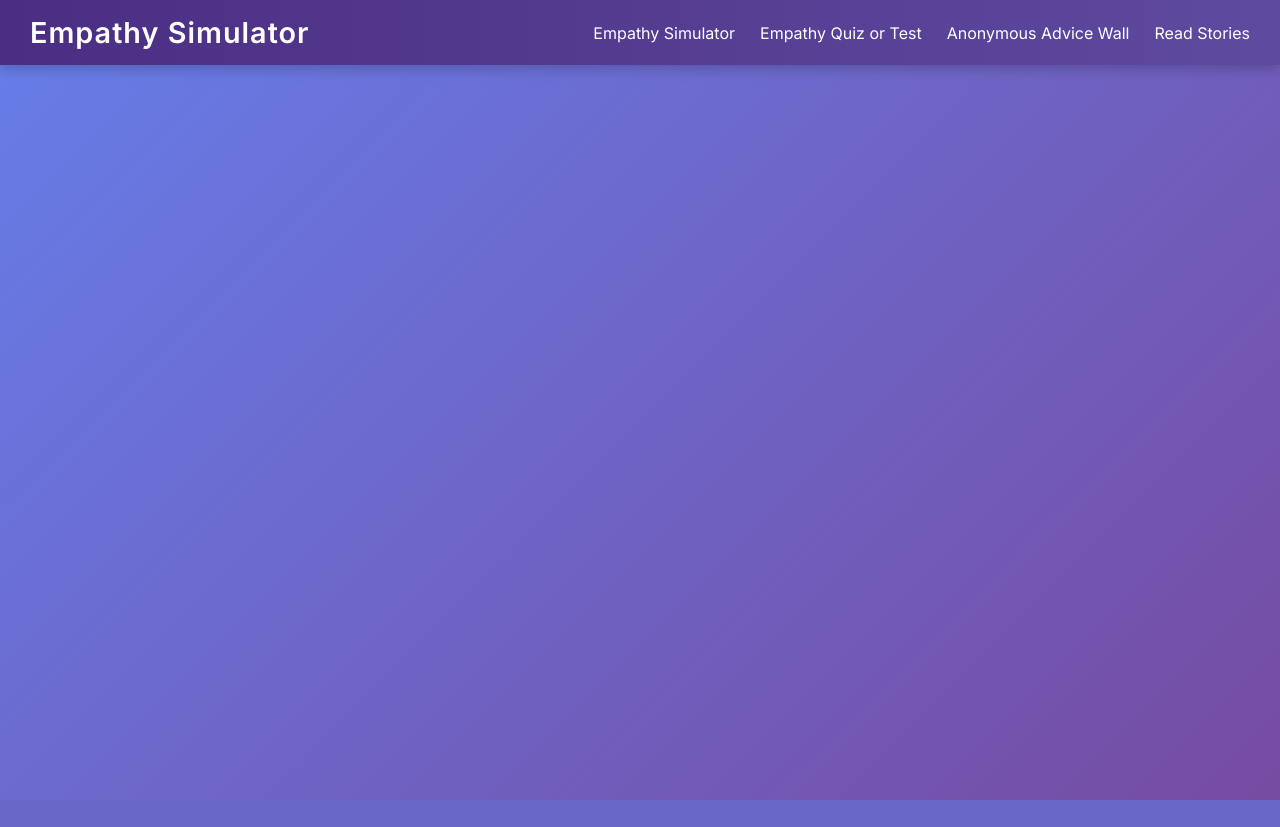
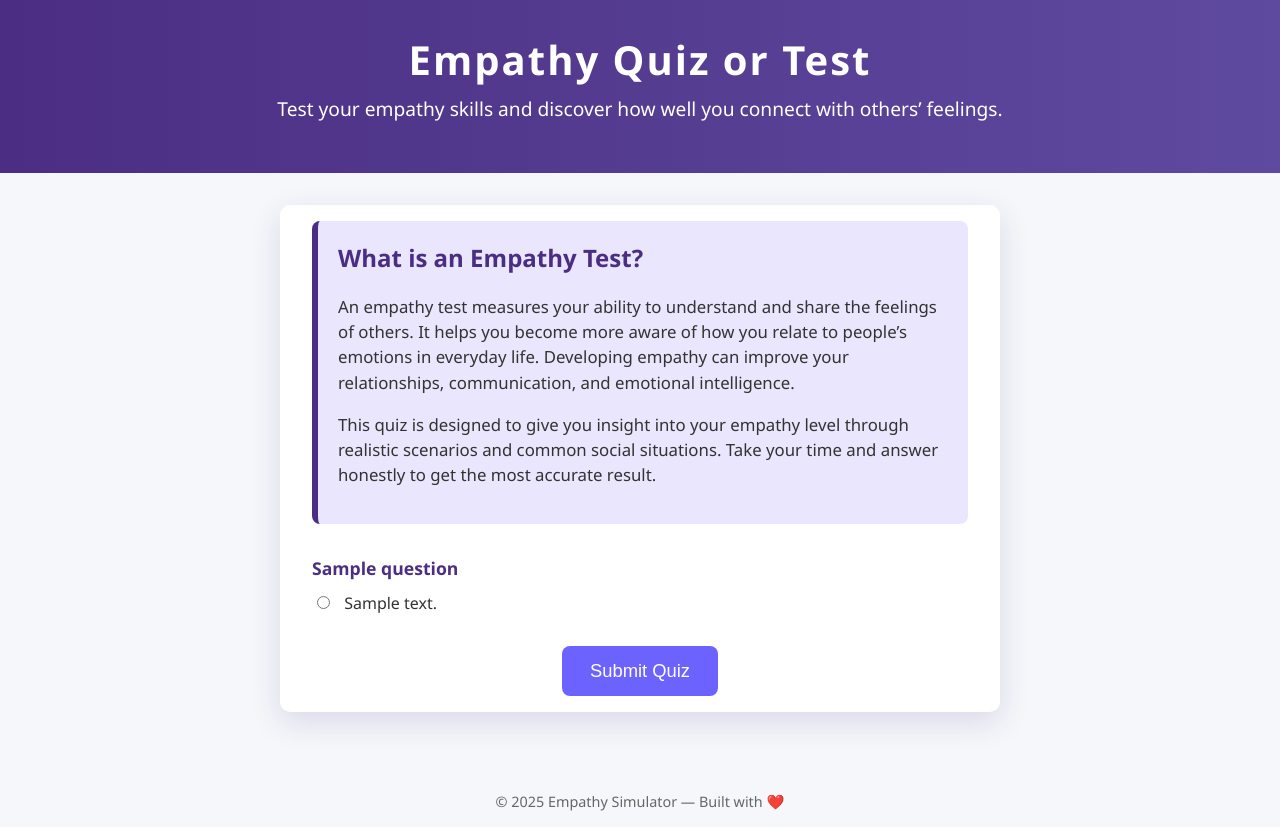
Before and after one commit to jonakuka/empathy-stimulator, a PHP site: page /empathy_quiz.php in a window 1280 px wide. Before the commit the page ends 800 px from the top, so only its background shows below. Run offline with PHP 8.4, Linux system fonts and the light colour scheme; tables that the repository leaves empty or names only in its code hold one stand-in row (values such as "Sample post").

Commit message:
Update empathy_quiz.php

```diff
--- a/empathy_quiz.php
+++ b/empathy_quiz.php
@@ -1,23 +1,242 @@
+<?php
+include_once 'config.php';
+
+// Enable error reporting for debugging
+ini_set('display_errors', 1);
+error_reporting(E_ALL);
+
+$score = 0;
+$totalQuestions = 0;
+$feedback = '';
+
+if ($_SERVER['REQUEST_METHOD'] === 'POST' && isset($_POST['answers'])) {
+    $answers = $_POST['answers'];
+    $totalQuestions = count($answers);
+    $score = 0;
+
+    foreach ($answers as $question_id => $option_id) {
+        $question_id = (int)$question_id;
+        $option_id = (int)$option_id;
+
+        $res = $conn->query("SELECT score FROM empathy_quiz_options WHERE id = $option_id AND question_id = $question_id LIMIT 1");
+        if ($res && $row = $res->fetch_assoc()) {
+            $score += (int)$row['score'];
+        }
+    }
+
+    $maxScore = $totalQuestions * 5; // max per question = 5
+    $percent = ($score / $maxScore) * 100;
+
+    if ($percent >= 80) {
+        $feedback = "Excellent empathy skills! You really understand others.";
+    } elseif ($percent >= 50) {
+        $feedback = "Good job! There's room to grow your empathy.";
+    } else {
+        $feedback = "Keep practicing empathy — it’s a skill that can be developed!";
+    }
+}
+
+// Fetch questions and options
+$questions = [];
+$qRes = $conn->query("SELECT * FROM empathy_quiz_questions ORDER BY id ASC");
+if (!$qRes) {
+    die("Error fetching questions: " . $conn->error);
+}
+while ($qRow = $qRes->fetch_assoc()) {
+    $qId = $qRow['id'];
+    $questions[$qId] = [
+        'question' => $qRow['question'],
+        'options' => []
+    ];
+
+    $oRes = $conn->query("SELECT * FROM empathy_quiz_options WHERE question_id = $qId ORDER BY id ASC");
+    if (!$oRes) {
+        die("Error fetching options: " . $conn->error);
+    }
+    while ($oRow = $oRes->fetch_assoc()) {
+        $questions[$qId]['options'][] = $oRow;
+    }
+}
+?>
+
 <!DOCTYPE html>
 <html lang="en">
 <head>
-  <meta charset="UTF-8" />
-  <meta name="viewport" content="width=device-width, initial-scale=1" />
-  <title>Empathy Simulator</title>
-  <link href="https://fonts.googleapis.com/css2?family=Inter:wght@400;600&display=swap" rel="stylesheet" />
-  <link rel="stylesheet" href="style.css" />
+<meta charset="UTF-8" />
+<meta name="viewport" content="width=device-width, initial-scale=1" />
+<title>Empathy Quiz or Test</title>
+<style>
+  /* Reset */
+  * {
+    box-sizing: border-box;
+  }
+  body {
+    font-family: 'Segoe UI', Tahoma, Geneva, Verdana, sans-serif;
+    background: #f5f7fa;
+    margin: 0;
+    padding: 0;
+    color: #333;
+  }
+  header {
+    background: linear-gradient(90deg, #4b2e83, #5e4a9f);
+    padding: 2rem 1rem;
+    color: white;
+    text-align: center;
+  }
+  header h1 {
+    margin: 0;
+    font-size: 2.5rem;
+    letter-spacing: 2px;
+  }
+  header p {
+    margin-top: 0.5rem;
+    font-size: 1.2rem;
+    font-weight: 300;
+  }
+  main {
+    max-width: 720px;
+    margin: 2rem auto 4rem auto;
+    padding: 1rem 2rem;
+    background: white;
+    border-radius: 10px;
+    box-shadow: 0 10px 30px rgba(75,46,131,0.15);
+  }
+  /* New intro section */
+  .intro {
+    background-color: #e9e6fd;
+    border-left: 6px solid #4b2e83;
+    padding: 20px;
+    margin-bottom: 2rem;
+    border-radius: 8px;
+  }
+  .intro h2 {
+    color: #4b2e83;
+    margin-top: 0;
+  }
+  .intro p {
+    font-size: 1.05rem;
+    line-height: 1.5;
+    color: #333;
+  }
+  form {
+    margin-top: 1.5rem;
+  }
+  .question {
+    margin-bottom: 24px;
+  }
+  .question p {
+    font-weight: 700;
+    font-size: 1.1rem;
+    margin-bottom: 12px;
+    color: #4b2e83;
+  }
+  label {
+    display: block;
+    margin-bottom: 10px;
+    cursor: pointer;
+    font-size: 1rem;
+  }
+  input[type="radio"] {
+    margin-right: 10px;
+    accent-color: #6c63ff;
+    cursor: pointer;
+  }
+  button {
+    display: block;
+    background-color: #6c63ff;
+    color: white;
+    border: none;
+    padding: 14px 28px;
+    font-size: 1.15rem;
+    border-radius: 8px;
+    cursor: pointer;
+    margin: 2rem auto 0 auto;
+    transition: background-color 0.3s ease;
+  }
+  button:hover {
+    background-color: #5848e5;
+  }
+  .result {
+    background-color: #e8f0fe;
+    border-left: 6px solid #4b2e83;
+    padding: 20px;
+    border-radius: 8px;
+    margin-top: 2rem;
+    font-size: 1.15rem;
+    color: #2f2f2f;
+  }
+  .result strong {
+    color: #4b2e83;
+  }
+  footer {
+    text-align: center;
+    padding: 1rem;
+    color: #666;
+    font-size: 0.9rem;
+  }
+  @media (max-width: 480px) {
+    main {
+      margin: 1rem 1rem 3rem 1rem;
+      padding: 1rem 1rem;
+    }
+    header h1 {
+      font-size: 2rem;
+    }
+  }
+</style>
 </head>
 <body>
-    <header>
-  <nav class="navbar">
-    <div class="logo">Empathy Simulator</div>
-    <ul class="nav-links">
-      <li><a href="index.html">Empathy Simulator</a></li>
-      <li><a href="empathy_quiz.php">Empathy Quiz or Test</a></li>
-      <li><a href="anonymous_advice_wall.php">Anonymous Advice Wall</a></li>
-      <li><a href="read_stories.php">Read Stories</a></li>
-    </ul>
-  </nav>
+
+<header>
+  <h1>Empathy Quiz or Test</h1>
+  <p>Test your empathy skills and discover how well you connect with others’ feelings.</p>
 </header>
+
+<main>
+
+  <!-- Intro: What is Empathy Test -->
+  <section class="intro">
+    <h2>What is an Empathy Test?</h2>
+    <p>
+      An empathy test measures your ability to understand and share the feelings of others.
+      It helps you become more aware of how you relate to people’s emotions in everyday life.
+      Developing empathy can improve your relationships, communication, and emotional intelligence.
+    </p>
+    <p>
+      This quiz is designed to give you insight into your empathy level through realistic scenarios
+      and common social situations. Take your time and answer honestly to get the most accurate result.
+    </p>
+  </section>
+
+<?php if ($_SERVER['REQUEST_METHOD'] === 'POST'): ?>
+  <div class="result">
+    <p><strong>Your Score: <?= $score ?> / <?= $totalQuestions * 5 ?></strong></p>
+    <p><?= htmlspecialchars($feedback) ?></p>
+    <p><a href="<?= $_SERVER['PHP_SELF'] ?>" style="color:#6c63ff; text-decoration:none;">Try Again</a></p>
+  </div>
+<?php else: ?>
+  <form method="POST" action="">
+    <?php foreach ($questions as $qId => $qData): ?>
+      <div class="question">
+        <p><?= htmlspecialchars($qData['question']) ?></p>
+        <?php foreach ($qData['options'] as $option): ?>
+          <label>
+            <input type="radio" name="answers[<?= $qId ?>]" value="<?= $option['id'] ?>" required />
+            <?= htmlspecialchars($option['option_text']) ?>
+          </label>
+        <?php endforeach; ?>
+      </div>
+    <?php endforeach; ?>
+
+    <button type="submit">Submit Quiz</button>
+  </form>
+<?php endif; ?>
+
+</main>
+
+<footer>
+  &copy; <?= date('Y') ?> Empathy Simulator — Built with ❤️
+</footer>
+
 </body>
 </html>
```
